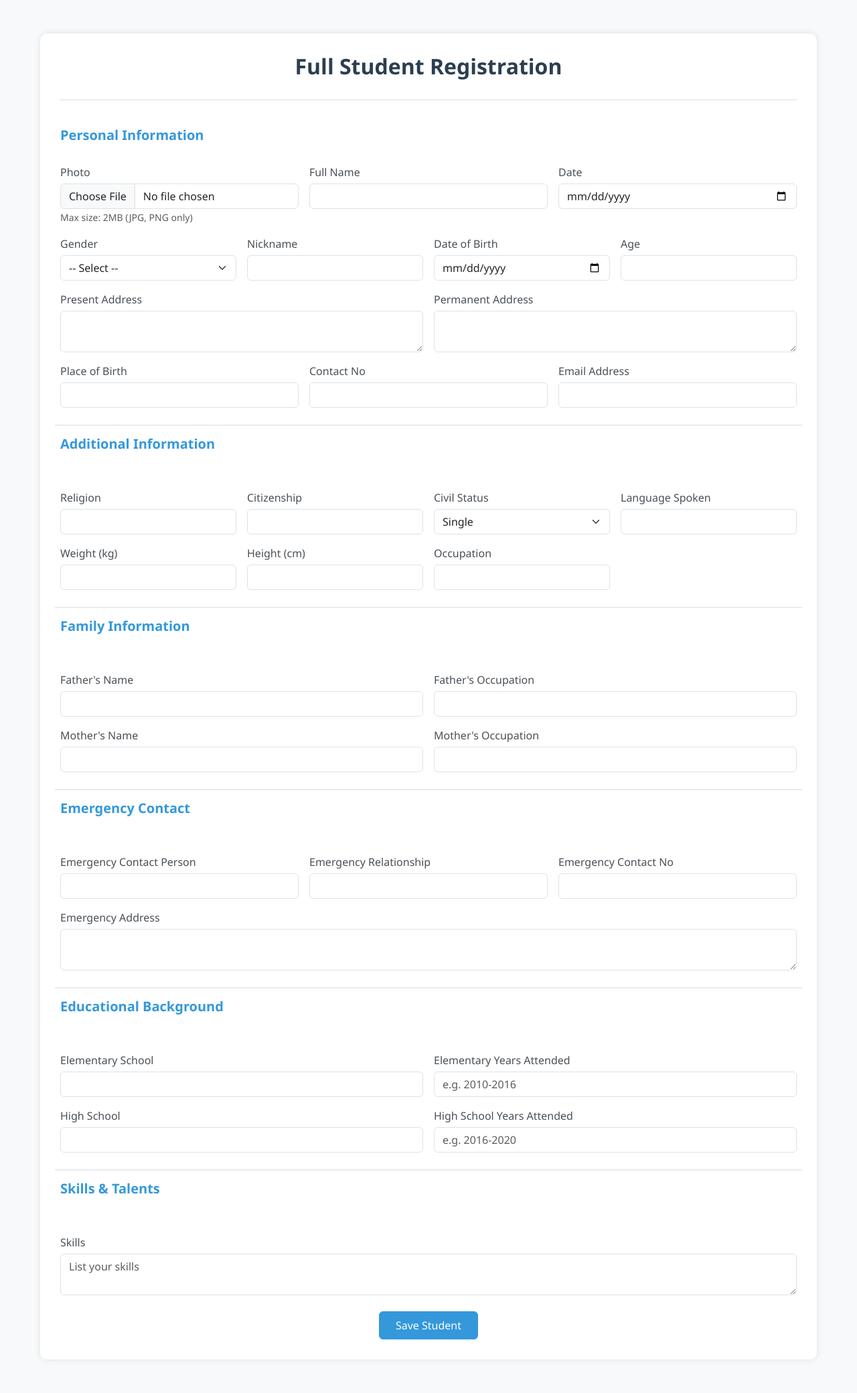
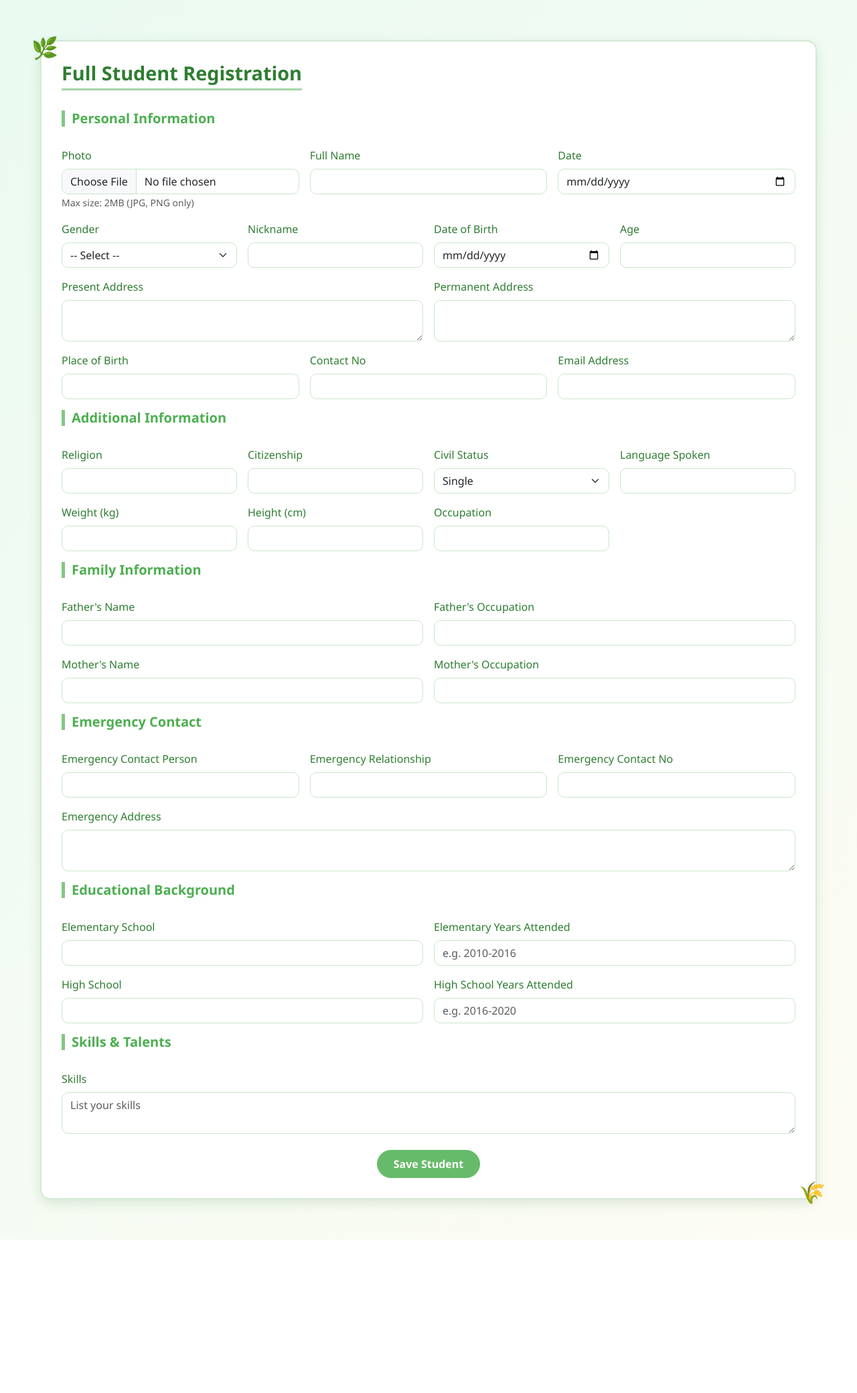
Before and after one commit to justinekyle123/ACTIVITY-in-ITELEC3, a PHP site: page /add.php in a window 1280 px wide. Shown: the whole page at 67% size. After the commit the page ends 1851 px from the top, so only its background shows below. Run offline with PHP 8.4, Linux system fonts and the light colour scheme; some libraries are stand-ins or nearby versions.

Commit message:
Add files via upload

```diff
--- a/NECESARIO/add.php
+++ b/NECESARIO/add.php
@@ -65,56 +65,90 @@ if($_SERVER['REQUEST_METHOD'] == "POST"){
     <script src="https://cdn.jsdelivr.net/npm/sweetalert2@11"></script>
     <style>
        body {
-            background-color: #f8f9fa;
+    background: linear-gradient(135deg, #eafaf1, #fdfcf4);
     font-family: 'Segoe UI', Tahoma, Geneva, Verdana, sans-serif;
+    color: #3c3c3c;
 }
+
 .container {
     max-width: 1200px;
-            margin: 30px auto;
+    margin: 40px auto;
     padding: 20px;
 }
+
 .form-container {
-            background-color: white;
-            border-radius: 10px;
-            box-shadow: 0 0 10px rgba(0, 0, 0, 0.1);
+    background-color: #ffffff;
+    border-radius: 15px;
+    border: 2px solid #d4e9d4;
+    box-shadow: 0 6px 18px rgba(100, 150, 100, 0.2);
     padding: 30px;
+    position: relative;
 }
+
+.form-container::before {
+    content: "🌿";
+    font-size: 2rem;
+    position: absolute;
+    top: -15px;
+    left: -15px;
+}
+
+.form-container::after {
+    content: "🌾";
+    font-size: 2rem;
+    position: absolute;
+    bottom: -15px;
+    right: -15px;
+}
+
 .form-title {
-            color: #2c3e50;
+    color: #2e7d32;
     text-align: center;
     margin-bottom: 30px;
+    font-weight: 700;
+    font-size: 1.8rem;
+    border-bottom: 3px solid #a5d6a7;
+    display: inline-block;
+    padding-bottom: 5px;
+}
+
+.section-title {
+    color: #4caf50;
     font-weight: 600;
+    margin-bottom: 15px;
+    border-left: 5px solid #81c784;
+    padding-left: 10px;
 }
+
 .form-label {
     font-weight: 500;
-            color: #495057;
-            margin-bottom: 5px;
+    color: #2e7d32;
 }
+
+textarea, input, select {
+    border-radius: 10px !important;
+    border: 1.5px solid #c8e6c9 !important;
+}
+
+textarea:focus, input:focus, select:focus {
+    border-color: #66bb6a !important;
+    box-shadow: 0 0 8px rgba(102, 187, 106, 0.5) !important;
+}
+
 .btn-primary {
-            background-color: #3498db;
-            border-color: #3498db;
+    background-color: #66bb6a;
+    border-color: #66bb6a;
     padding: 10px 25px;
-            font-weight: 500;
-            transition: all 0.3s;
+    font-weight: 600;
+    border-radius: 50px;
+    transition: all 0.3s ease-in-out;
 }
+
 .btn-primary:hover {
-            background-color: #2980b9;
-            border-color: #2980b9;
-            transform: translateY(-2px);
-        }
-        textarea {
-            min-height: 100px;
-            resize: vertical;
-        }
-        .section-divider {
-            border-top: 2px solid #e9ecef;
-            margin: 25px 0;
-            padding-top: 15px;
-        }
-        .section-title {
-            color: #3498db;
-            font-weight: 600;
-            margin-bottom: 15px;
+    background-color: #388e3c;
+    border-color: #388e3c;
+    transform: scale(1.05);
+    box-shadow: 0 4px 12px rgba(56, 142, 60, 0.3);
 }
     </style>
 </head>
```
Lines whose indentation alone changed are shown as unchanged.
